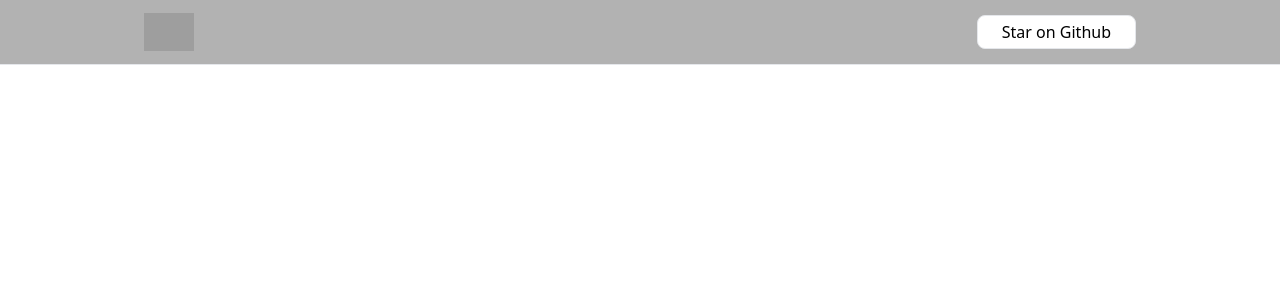
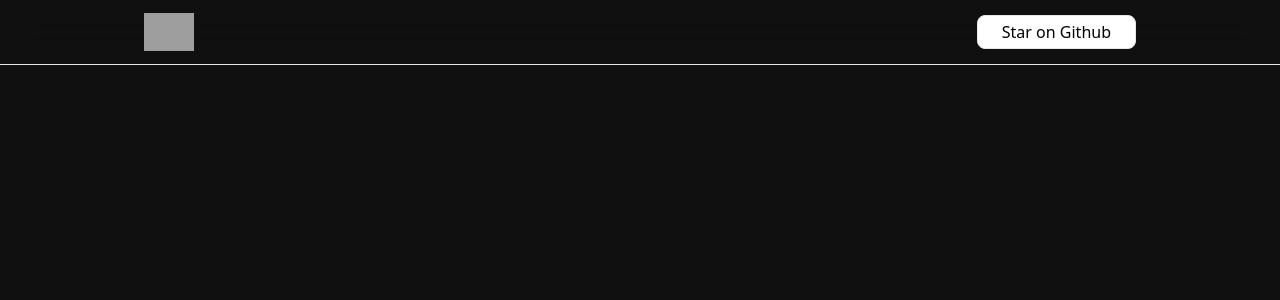
Before and after one commit to OSCA-Kampala-Chapter/evently, a Next.js app: page / in a window 1280 px wide. Shown: the top 300 px of the page. Built offline with nearby package versions, Linux system fonts and the light colour scheme; grey boxes are pictures that could not be loaded.

Commit message:
chore: set html bg

```diff
--- a/app/layout.tsx
+++ b/app/layout.tsx
@@ -12,7 +12,7 @@ export default function RootLayout({
   children: React.ReactNode;
 }) {
   return (
-    <html lang="en">
+    <html lang="en" className={"bg-[#111010]"}>
       <body>
         <Navbar />
         <main>{children}</main>
--- a/components/layout/Navbar.tsx
+++ b/components/layout/Navbar.tsx
@@ -3,7 +3,7 @@ import Image from "next/image";
 
 export default function Navbar() {
   return (
-    <nav className="sticky top-0 z-10 bg-black backdrop-filter backdrop-blur-lg bg-opacity-30 border-b border-gray-200">
+    <nav className="sticky top-0 z-10 backdrop-filter backdrop-blur-lg bg-opacity-30 border-b border-gray-200">
       <div className="max-w-5xl mx-auto px-4">
         <div className="flex items-center justify-between h-16">
           <Image src={LOGO} alt={LOGO_ALT} height={50} width={50} />
```
